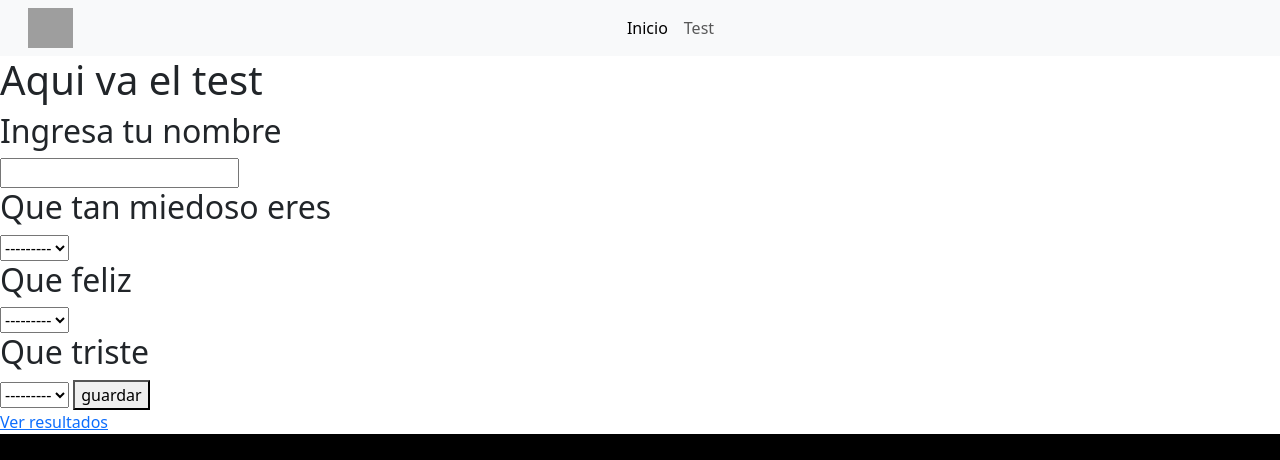
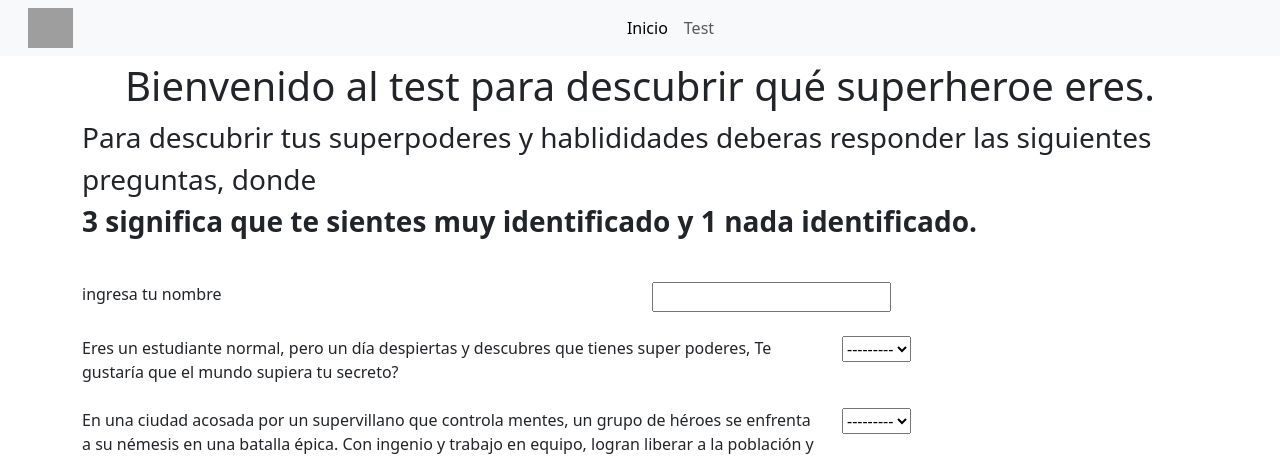
Before and after one commit to fersizu/segunda_evaluacion, a Django app: page /test/ in a window 1280 px wide. Shown: the top 460 px of the page. Run offline with Django 5.2, Linux system fonts and the light colour scheme; grey boxes are pictures that could not be loaded.

Commit message:
commit test terminado

```diff
--- a/mi_app/templates/mi_app/test.html
+++ b/mi_app/templates/mi_app/test.html
@@ -1,29 +1,80 @@
 {% extends 'mi_app/base.html' %}
-
+{% load static %}
 {% block contenido %}
 
-<h1>Aqui va el test</h1>
+<div class="container">
+    <div class="row">
+        <div class="col fs-1 text-center">
+            Bienvenido al test para descubrir qué superheroe eres.
+        </div>
+    </div>
+    <div class="row">
+        <div class="col fs-3  mb-4">
+            Para descubrir tus superpoderes y hablididades deberas responder las siguientes preguntas, donde <p class="fw-semibold"> 3 significa
+                que te sientes muy identificado y 1 nada identificado.</p>
+        </div>
+    </div>
+</div>
+
 <form action="" class="Formulario_Test" method="post">
 
     {% csrf_token %}
-    <h2>Ingresa tu nombre</h2>
-    {{form.nombre}}
 
-    <h2>Que tan miedoso eres</h2>
-    {{ form.pregunta1 }}
+    <div class="container">
+        <div class="row mb-4">
+            <div class="col ">
+                ingresa tu nombre
+            </div>
+            <div class="col">
+                {{form.nombre}}
+            </div>
+        </div>
+        <div class="row mb-4">
+            <div class="col col-8">
+                Eres un estudiante normal, pero un día despiertas y descubres que tienes super poderes, Te gustaría que
+                el
+                mundo supiera tu secreto?
+            </div>
 
-    <h2>Que feliz</h2>
-    {{ form.pregunta2 }}
+            <div class="col">
+                {{ form.pregunta1 }}
+            </div>
 
-    <h2>Que triste</h2>
-    {{ form.pregunta3 }}
+        </div>
+        <div class="row mb-4">
+            <div class="col col-8">
+                En una ciudad acosada por un supervillano que controla mentes, un grupo de héroes se enfrenta a su
+                némesis en una batalla épica. Con ingenio y trabajo en equipo, logran liberar a la población y salvar el
+                día, pero durante la batalla destrozas una casa, ¿te sentirías culpable?
+            </div>
+            <div class="col">
+                {{ form.pregunta2 }}
+            </div>
 
-    <button type="submit" id="btnEnviar" class="button">guardar</button>
+        </div>
+        <div class="row mb-4">
+            <div class="col col-8">
+
+                Un científico brillante, tras años de experimentación, desarrolla un suero que otorga habilidades
+                sobrehumanas. Sin embargo, al probarlo en sí mismo, se ve consumido por un conflicto interno entre el
+                deseo de ayudar a la humanidad y el temor a las consecuencias de sus acciones. ¿Te sientes identificado
+                con este dilema moral?
+            </div>
+
+            <div class="col">
+                {{ form.pregunta3 }}
+            </div>
+
+        </div>
+    <button type="submit" id="btnEnviar" class="button btn btn-primary">Ver Resultado</button>
+    <div class="row"></div>
+    </div>
+
+
 
 
 </form>
 
-<a href="{% url 'resultados' %}">Ver resultados</a>
 
 {{mensaje}}
 
```
Also changed, not shown: db.sqlite3.
